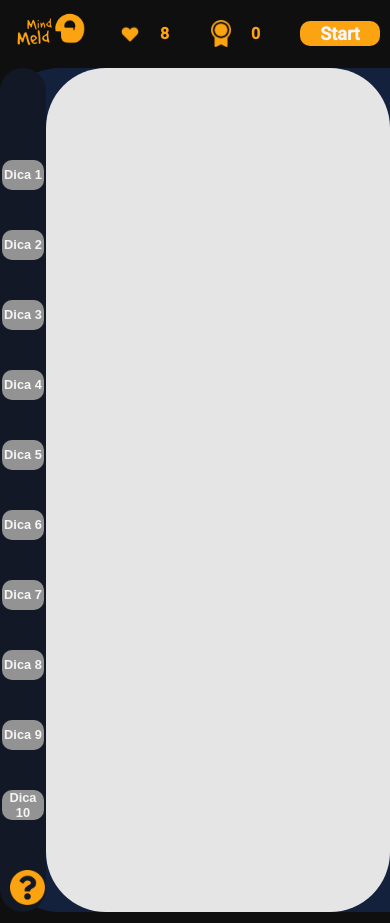
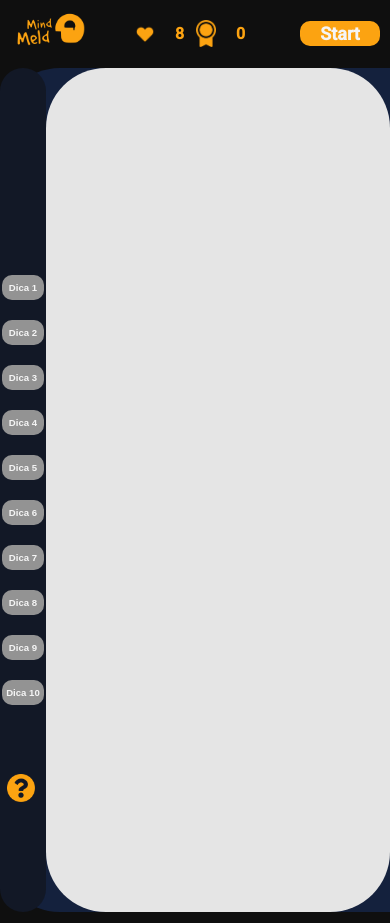
Before and after one commit to jeff-alech/mind-meld, a React (Vite) app in the folder project-quiz/: page / in a window 390 px wide. Built offline with nearby package versions, Linux system fonts and the light colour scheme.

Commit message:
Adiciona melhorias na responsividade

```diff
--- a/project-quiz/src/App.css
+++ b/project-quiz/src/App.css
@@ -1,7 +1,7 @@
 .container{
     display: flex;
 }
-@media (max-width: 700px){
+@media (max-width: 880px){
     .container{
        flex-direction: column;
     }
--- a/project-quiz/src/components/Bar/style.css
+++ b/project-quiz/src/components/Bar/style.css
@@ -43,7 +43,7 @@
 
 
 
-@media (max-width: 700px){
+@media (max-width: 880px){
     .container-bar{
         flex-direction: row;
         width: 100%;
@@ -75,3 +75,8 @@
         height: 15px;
     }
 }
+@media (max-width: 400px){
+    .btnLife{
+        width: 120px;
+    }
+}
--- a/project-quiz/src/components/Game/style.css
+++ b/project-quiz/src/components/Game/style.css
@@ -216,7 +216,7 @@
     transform: scale(1.1);
 }
 
-@media (max-width: 700px){
+@media (max-width: 880px){
     .container-game{
         width: 100%;
         border-radius: 60px 0 0 60px;
@@ -250,9 +250,8 @@
         height: 78%;
     }
     .answer{
-        margin-top: 10px;
+        margin-top: 30px;
         width: 80%;
-
     }
     .tipo{
         width: 80%;
@@ -280,7 +279,7 @@
         margin-top: -30px ;
     }
     .list li{
-        font-size: 0.8rem;
+        font-size: 0.9rem;
     }
     .inputAnswer{
         width: 90%;
@@ -296,3 +295,48 @@
         margin-top: 51rem;
     }
 }
+
+@media (max-width: 400px){
+    .div-wrong{
+        margin-top: 5px;
+        width: 60vw;
+        height: 2.5rem;
+    }
+    .wrong{
+        margin-top: -50px;
+        font-size: 1rem;
+        text-align: center;
+    }
+    .margin0{
+        margin-top: -15px ;
+    }
+    .btnBox{
+        gap: 20px;
+    }
+    .btnTips{
+        width: 90%;
+        height: 25px;
+        font-size: 0.6rem;
+    }
+    .card{
+        margin-top: -15px;
+        height: 75%;
+    }
+    .list{
+        padding: 4px;
+    }
+    .help{
+        width: 2.8rem;
+        height: 40px;
+        position: absolute;
+        display: flex;
+        align-items: center;
+        justify-content: center;
+        margin-bottom: 200px;
+        margin-left: -1px;
+    }
+    .help-icon{
+        width: 28px;
+    }
+
+}
```
